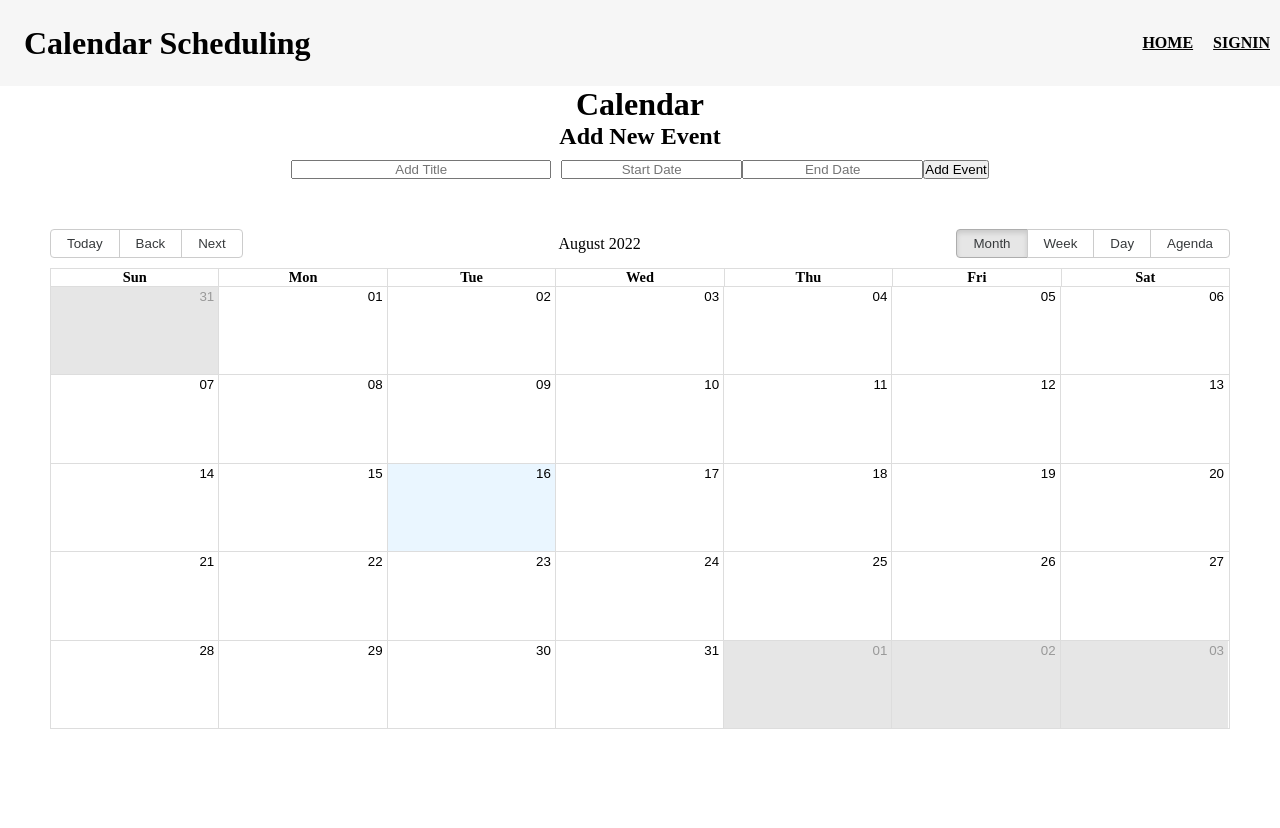
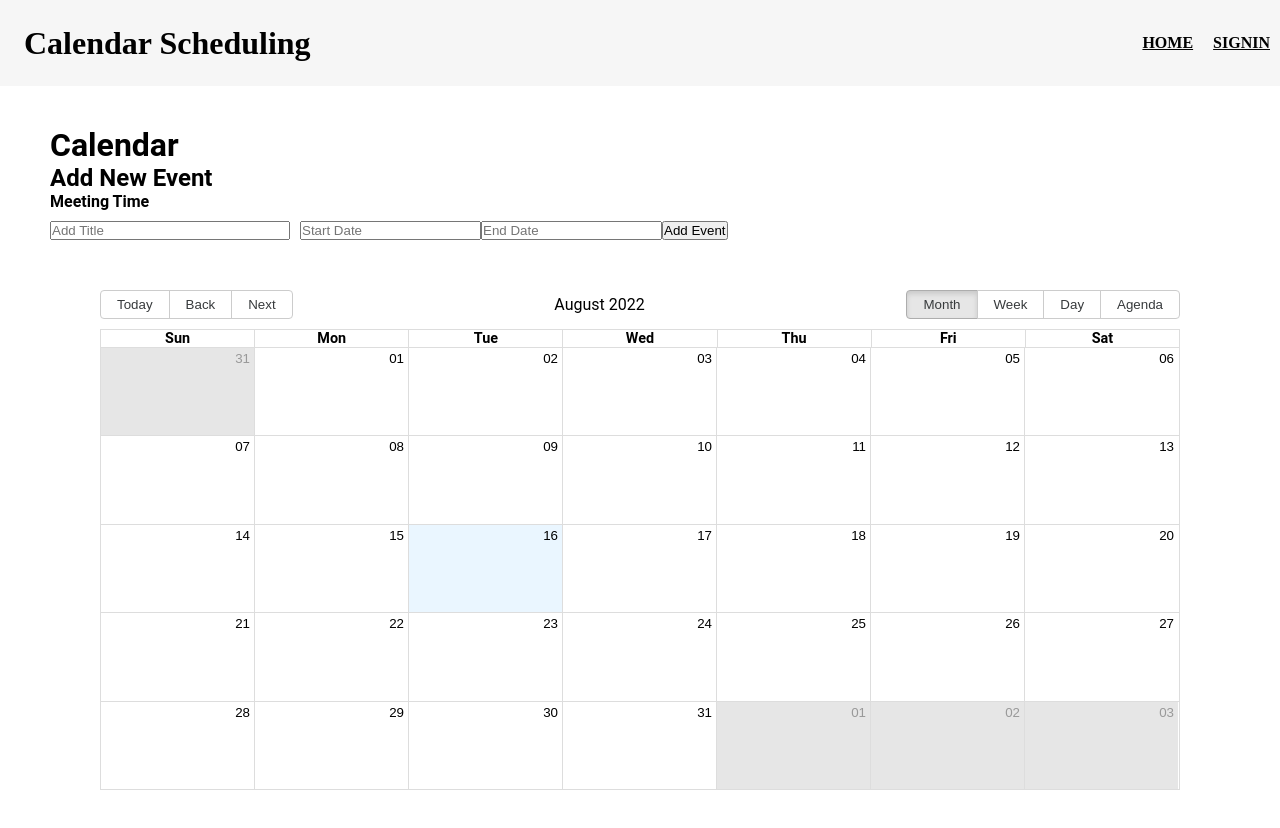
Before and after one commit to Youkwhan/calendar-schedule, a React (Create React App) app: page / in a window 1280 px wide. Shown: the top 828 px of the page. Before the commit the page ends 800 px from the top, so only its background shows below. Built offline with nearby package versions, Linux system fonts and the light colour scheme; no server answers; the database is empty.

Commit message:
showTimeSelect

```diff
--- a/src/App.css
+++ b/src/App.css
@@ -1,5 +1,4 @@
 * {
-	text-align: center;
 	margin: 0;
 	padding: 0;
 	/* font-family: ; */
@@ -34,3 +33,16 @@
 	font-weight: bold;
 	margin-right: 40px;
 }
+
+.container {
+	font-family:'Roboto';
+	margin:30px auto 0;
+	display:block;
+	padding:10px 50px 50px;
+}
+
+.calendar {
+	display: block;
+	height: 100%;
+
+}
--- a/src/pages/Home.jsx
+++ b/src/pages/Home.jsx
@@ -51,10 +51,11 @@ const Home = () => {
 						end: doc.get("end").toDate(),
 					};
 				});
+				console.log(array);
 				setAllEvent([...array]);
 			}
 		});
-		return unsub
+		return unsub;
 	}, []);
 
 	const handleAddEvent = () => {
@@ -64,10 +65,13 @@ const Home = () => {
 	};
 
 	return (
-		<div>
+		<div className="container">
+			<div className="title">
 				<h1>Calendar</h1>
 				<h2>Add New Event</h2>
-			<div className="add-event">
+			</div>
+			<div className="events">
+				<h4>Meeting Time</h4>
 				<input
 					type="text"
 					placeholder="Add Title"
@@ -79,17 +83,22 @@ const Home = () => {
 					placeholderText="Start Date"
 					style={{ marginRight: "10px" }}
 					selected={newEvent.start}
+					showTimeSelect
+					dateFormat="MMMM d, yyyy h:mm aa"
 					onChange={(start) => setNewEvent({ ...newEvent, start: start })}
 				/>
 				<DatePicker
 					placeholderText="End Date"
 					selected={newEvent.end}
+					showTimeSelect
+					dateFormat="MMMM d, yyyy h:mm aa"
 					onChange={(end) => setNewEvent({ ...newEvent, end: end })}
 				/>
 				<button style={{ marginTop: "10px" }} onClick={handleAddEvent}>
 					Add Event
 				</button>
 			</div>
+			<div className="calendar">
 				<Calendar
 					localizer={localizer}
 					events={allEvent}
@@ -98,6 +107,7 @@ const Home = () => {
 					style={{ height: 500, margin: "50px" }}
 				/>
 			</div>
+		</div>
 	);
 };
 
```
Lines whose indentation alone changed are shown as unchanged.
